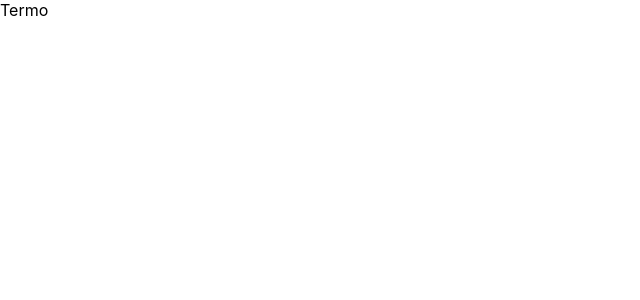
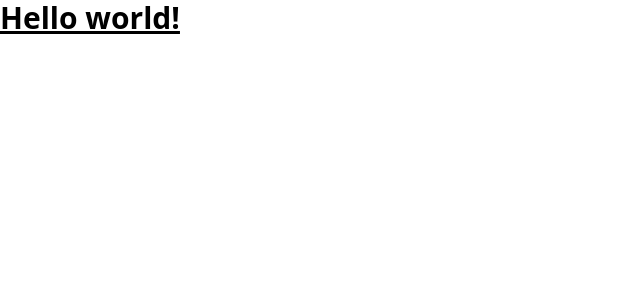
Before and after one commit to Veidz/termo, a React (Vite) app: page / in a window 1280 px wide. Shown: the top 300 px of the page, without its empty margins (0-640 px from the left). Built offline with nearby package versions, Linux system fonts and the light colour scheme.

Commit message:
config: install tailwind

```diff
--- /dev/null
+++ b/postcss.config.js
@@ -0,0 +1,6 @@
+module.exports = {
+  plugins: {
+    tailwindcss: {},
+    autoprefixer: {},
+  },
+}
--- a/src/App.jsx
+++ b/src/App.jsx
@@ -1,8 +1,8 @@
 const App = () => {
   return (
-    <div className="App">
-      Termo
-    </div>
+    <h1 className="text-3xl font-bold underline">
+      Hello world!
+    </h1>
   )
 }
 
--- a/src/index.css
+++ b/src/index.css
@@ -1,13 +1,3 @@
-body {
-  margin: 0;
-  font-family: -apple-system, BlinkMacSystemFont, 'Segoe UI', 'Roboto', 'Oxygen',
-    'Ubuntu', 'Cantarell', 'Fira Sans', 'Droid Sans', 'Helvetica Neue',
-    sans-serif;
-  -webkit-font-smoothing: antialiased;
-  -moz-osx-font-smoothing: grayscale;
-}
-
-code {
-  font-family: source-code-pro, Menlo, Monaco, Consolas, 'Courier New',
-    monospace;
-}
+@tailwind base;
+@tailwind components;
+@tailwind utilities;
--- /dev/null
+++ b/tailwind.config.js
@@ -0,0 +1,9 @@
+module.exports = {
+  content: [
+    "./src/**/*.{js,jsx,ts,tsx}",
+  ],
+  theme: {
+    extend: {},
+  },
+  plugins: [],
+}
```
